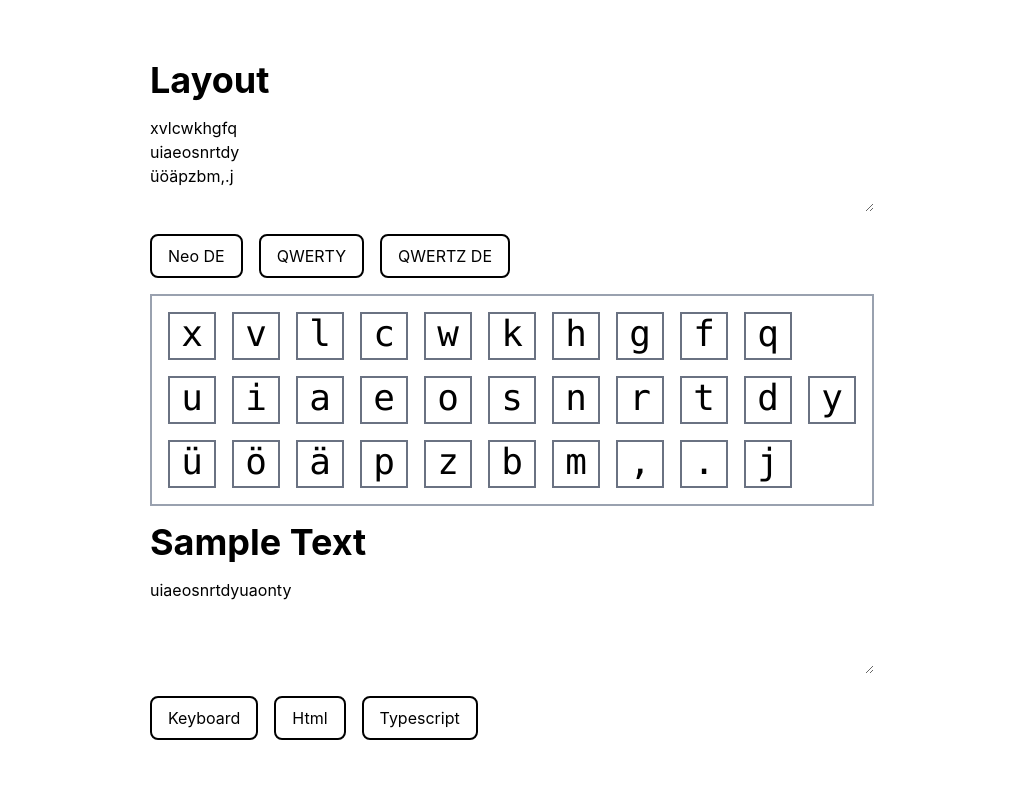
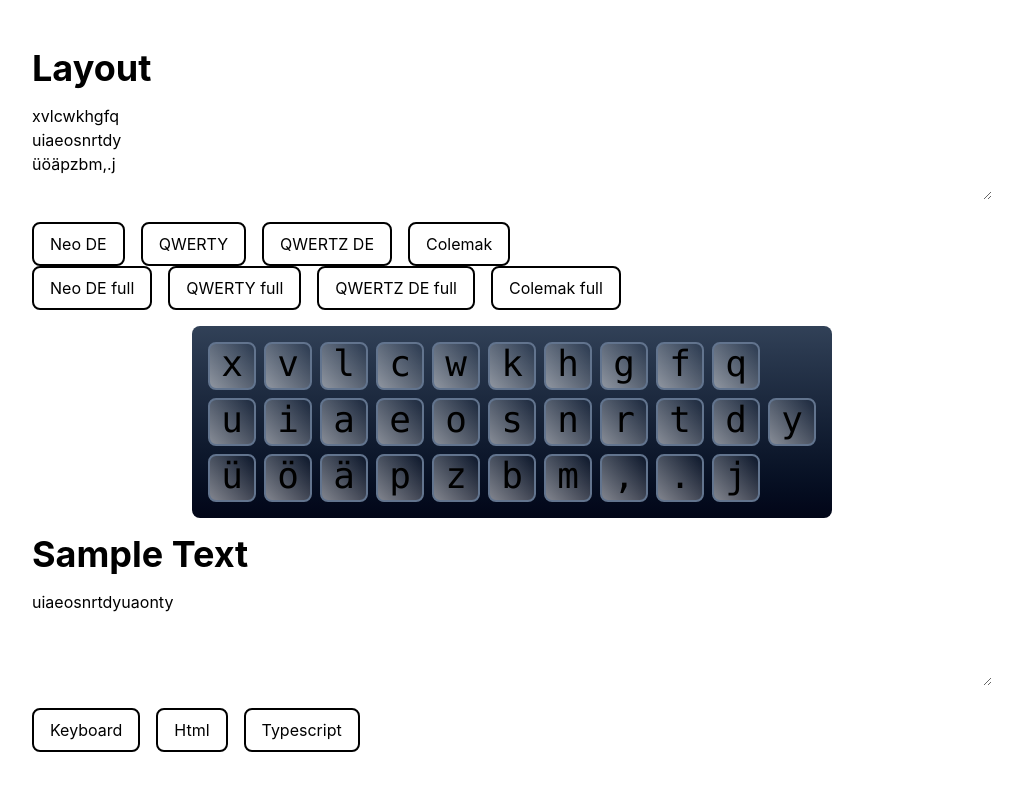
Before and after one commit to wiktoriavh/keyboard-layout-heatmap, a website built with Vite: page index.html in a window 1280 px wide. Shown: the whole page, without its empty margins (128-1150 px from the left). Built offline with nearby package versions, Linux system fonts and the light colour scheme.

Commit message:
chore: Refactor layout and add buttons for samples and layouts

```diff
--- a/index.html
+++ b/index.html
@@ -6,14 +6,39 @@
     <meta name="viewport" content="width=device-width, initial-scale=1.0" />
     <title>Keyboard Layout Heatmap</title>
   </head>
-  <body class="h-screen flex justify-center items-center">
-    <div class="gap-4" x-data="keyboard" id="foo">
-      <section class="py-4">
+  <body
+    class="h-screen flex flex-col justify-center items-center"
+    x-data="keyboard"
+  >
+    <section class="py-4 w-9/12">
       <h1 class="text-4xl font-bold">Layout</h1>
       <textarea class="w-full my-4 h-24" x-model="layout"></textarea>
       <div
         class="flex gap-4"
-          x-data="{ text: [{key:'neo-german',name:'Neo DE'}, {key:'qwerty',name:'QWERTY'}, {key:'qwertz',name:'QWERTZ DE'}] }"
+        x-data="{ text: [
+          {key:'neo-german',name:'Neo DE'},
+          {key:'qwerty',name:'QWERTY'},
+          {key:'qwertz',name:'QWERTZ DE'},
+          {key:'colemak',name:'Colemak'}
+        ] }"
+      >
+        <template x-for="item in text">
+          <button
+            class="border-2 rounded-lg px-4 py-2 hover:bg-gray-200 active:bg-gray-400"
+            @click="getLayout(item.key)"
+          >
+            <span x-text="item.name"></span>
+          </button>
+        </template>
+      </div>
+      <div
+        class="flex gap-4"
+        x-data="{ text: [
+          {key:'neo-german-symbol',name:'Neo DE full'},
+          {key:'qwerty-symbol',name:'QWERTY full'},
+          {key:'qwertz-symbol',name:'QWERTZ DE full'},
+          {key:'colemak-symbol',name:'Colemak full'}
+        ] }"
       >
         <template x-for="item in text">
           <button
@@ -26,13 +51,15 @@
       </div>
     </section>
 
-      <section class="border-2 border-gray-400 p-4 flex flex-col gap-4">
+    <section
+      class="rounded-lg p-4 flex flex-col gap-2 bg-gradient-to-b from-slate-700 to-slate-950"
+    >
       <template x-for="row in layout.split('\n')">
-          <div class="flex gap-4">
+        <div class="flex gap-2">
           <template x-for="letter in row.split('')">
             <kbd
               x-text="letter"
-                class="px-2 border-2 border-gray-500 font-mono text-4xl aspect-square w-12 text-center"
+              class="px-2 border-2 border-slate-500 bg-gradient-to-tr from-white/50 font-mono text-4xl aspect-square w-12 text-center rounded-lg"
               :style="{ backgroundColor: heatmap[letter]?.color }"
             ></kbd>
           </template>
@@ -40,7 +67,7 @@
       </template>
     </section>
 
-      <section class="py-4">
+    <section class="py-4 w-9/12">
       <h1 class="text-4xl font-bold">Sample Text</h1>
       <textarea class="w-full my-4 h-24" x-model="sample"></textarea>
       <div
@@ -59,7 +86,6 @@
         </template>
       </div>
     </section>
-    </div>
     <script type="module" src="/src/main.ts"></script>
   </body>
 </html>
--- /dev/null
+++ b/public/colemak-symbol.txt
@@ -0,0 +1,4 @@
+`1234567890-=
+ qwfpgjuy;[]\
+ arstdhneio'
+ zxcvbkm,./
--- /dev/null
+++ b/public/colemak.txt
@@ -0,0 +1,3 @@
+qwfpgjuy
+arstdhneio
+zxcvbkm
--- /dev/null
+++ b/public/neo-german-symbol.txt
@@ -0,0 +1,4 @@
+^1234567890-
+ xvlcwkhgfqß
+ uiaeosnrtdy
+ üöäpzbm,.j
--- /dev/null
+++ b/public/qwerty-symbol.txt
@@ -0,0 +1,4 @@
+`1234567890-=
+ qwertyuiop[]\
+ asdfghjkl;'
+ zxcvbnm,./
--- /dev/null
+++ b/public/qwertz-symbol.txt
@@ -0,0 +1,4 @@
+^1234567890ß`
+ qwertzuiopü*
+ asdfghjklöä'
+ <yxcvbnm,.-
```
Lines whose indentation alone changed are shown as unchanged.
